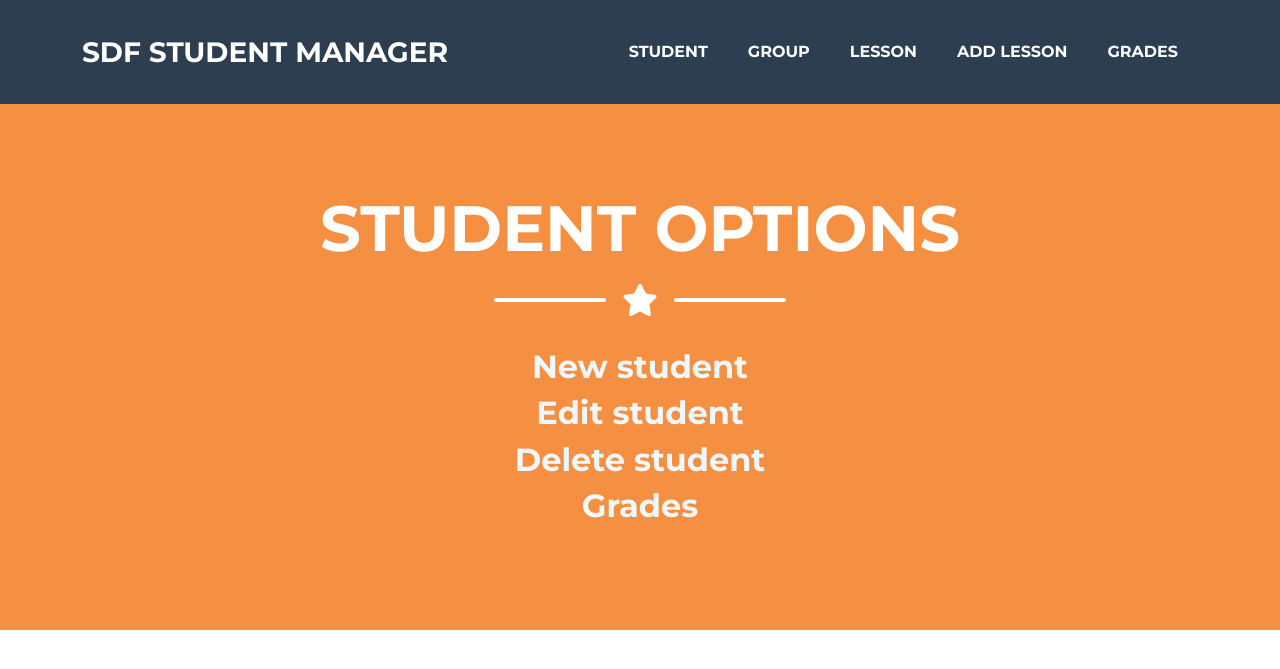
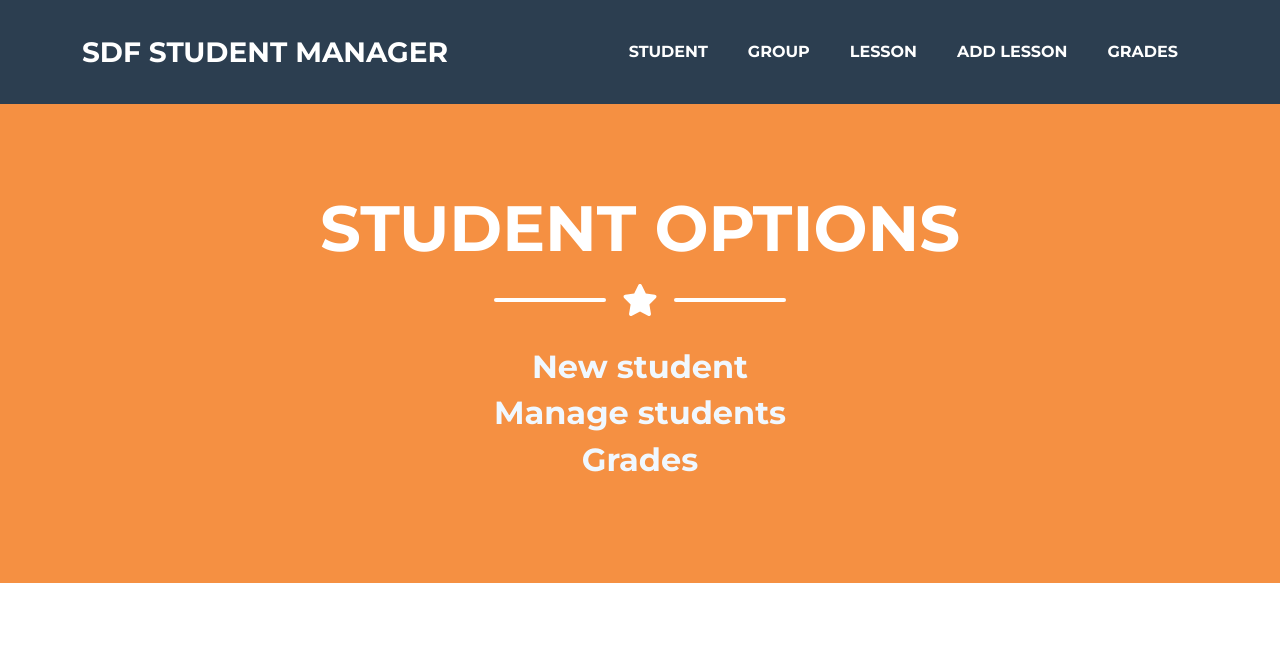
Before and after one commit to JVitorCarv/sdf-student-manager, a Django app: page /student/ in a window 1280 px wide. Shown: the top 669 px of the page. Run offline with Django 4.2, Linux system fonts and the light colour scheme; some libraries are stand-ins or nearby versions.

Commit message:
Update front students

```diff
--- a/student_presence/presence_count/templates/menus/student_menu.html
+++ b/student_presence/presence_count/templates/menus/student_menu.html
@@ -17,8 +17,7 @@
             </div>
             <!-- Masthead Subheading-->
             <h2><a style='color:aliceblue; text-decoration: none;' href="{% url 'presence_count:register_student' %}">New student</a></h2>
-            <h2><a style='color:aliceblue; text-decoration: none;' href="{% url 'presence_count:select_student' 'edit' %}">Edit student</a></h2>
-            <h2><a style='color:aliceblue; text-decoration: none;' href="{% url 'presence_count:select_student' 'delete' %}">Delete student</a></h2>
+            <h2><a style='color:aliceblue; text-decoration: none;' href="{% url 'presence_count:select_student' %}">Manage students</a></h2>
             <h2><a style='color:aliceblue; text-decoration: none;' href="{% url 'presence_count:grades_manager' %}">Grades</a></h2>
         </div>
         {% include 'snippets/scripts.html' %}
--- a/student_presence/presence_count/urls.py
+++ b/student_presence/presence_count/urls.py
@@ -18,7 +18,7 @@ urlpatterns = [
     path('student/edit/<int:student_id>', views.edit_student, name='edit_student'),
     path('student/confirm_delete/<int:student_id>', views.confirm_delete_student, name='confirm_delete_student'),
     path('student/delete/<int:student_id>', views.delete_student, name='delete_student'),
-    path('student/select/<str:op>', views.select_student, name='select_student'),
+    path('student/select/', views.select_student, name='select_student'),
     path('group/', views.group, name='group'),
     path('group/select/<str:op>', views.select_group, name='select_group'),
     path('group/edit/<int:group_id>', views.edit_group, name='edit_group'),
--- a/student_presence/presence_count/views.py
+++ b/student_presence/presence_count/views.py
@@ -112,13 +112,10 @@ def edit_student(request, student_id):
     return render(request, 'student/edit_student.html', context)
 
 
-def select_student(request, op):
+def select_student(request):
     students = Student.objects.all().order_by('group_id')
-    context = {'students': students, 'op': op}
-    if op == 'edit':
-        return render(request, 'student/select_edit.html', context)
-    elif op == 'delete':
-        return render(request, 'student/select_delete.html', context)
+    context = {'students': students}
+    return render(request, 'student/student_manager.html', context)
 
 
 def confirm_delete_student(request, student_id):
```
Also changed, not shown: student_presence/presence_count/templates/student/select_delete.html (deleted, +0 -9 lines), student_presence/presence_count/templates/student/select_edit.html (deleted, +0 -9 lines), student_presence/presence_count/templates/student/student_manager.html (renamed from student_presence/presence_count/templates/snippets/select_student.html, +5 -3 lines).
